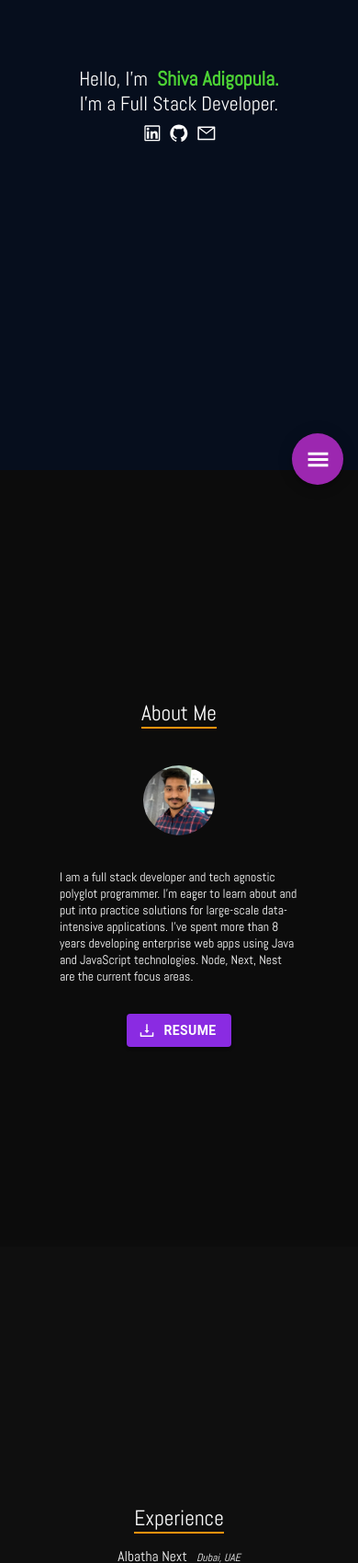
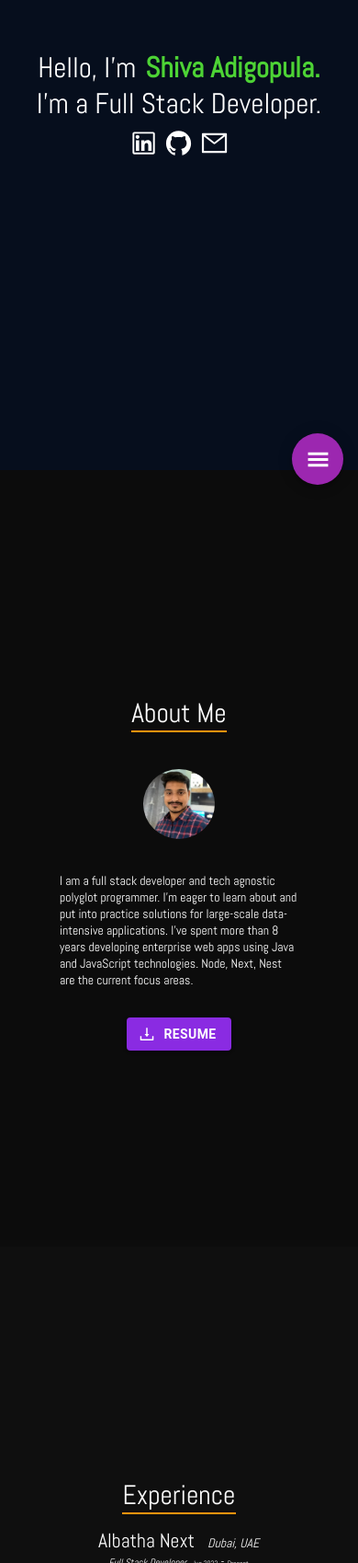
Before and after one commit to ShivaAdigopula/my-portfolio, a React (Create React App) app: page / in a window 390 px wide. Shown: the part 301-2000 px from the top of the page at 92% size. Built offline with nearby package versions, Linux system fonts and the light colour scheme.

Commit message:
updated css for mobile friendliness

```diff
--- a/src/App.css
+++ b/src/App.css
@@ -41,7 +41,7 @@ html, body {
 .intro{
   background-color: #060e1d;
   min-height: 100vh;
-  font-size: calc(10px + 3vmin);
+  font-size: calc(10px + 2.5vmax);
   color: white;
 }
 
@@ -98,17 +98,17 @@ html, body {
   text-align: center;
   /* background-color: #00afeb3b; */
   /* padding: 2vmin 0 2vmin 0; */
-  font-size: 6vmin;
+  font-size: calc(10px + 5vmin);
   text-decoration: unset;
   border-bottom: 2px solid #ff930d;
 
 }
 .company {
-  font-size: 4vmin;
+  font-size: calc(10px + 3vmin);
   font-weight: 400;
 }
 .location {
-  margin-left: 10px;
+  margin-left: calc(10px + 1vmin);
   font-style: italic;
 }
 .role {
@@ -124,7 +124,7 @@ html, body {
 .experience {
   background-color: #0f0f0f;
   min-height: 100vh;
-  font-size: calc(4px + 2vmin);
+  font-size: calc(6px + 2vmin);
   color:#fafafa;
 
 }
--- a/src/App.js
+++ b/src/App.js
@@ -7,7 +7,7 @@ import { data } from './assets/data';
 import { ExperienceList } from './components/experienceList';
 import { Fade, Zoom } from 'react-reveal';
 import { SkillsComponent } from './components/skills';
-import { Grid, Link, SpeedDial, SpeedDialAction } from '@mui/material';
+import { Link, SpeedDial, SpeedDialAction } from '@mui/material';
 import { GiHamburgerMenu, GiSkills } from 'react-icons/gi';
 import { BsFillPersonFill } from 'react-icons/bs';
 import { MdWork , MdClose} from 'react-icons/md';
@@ -16,9 +16,9 @@ function App() {
   const { name, designation, about, experience, socialNetworks, skills, resume } = data;
 
   const actions = [
-    { icon: <Link  href="#about">< BsFillPersonFill size={25} /></Link>, name: 'About' },
-    { icon: <Link  href="#experience"><MdWork size={25} /></Link>, name: 'Experience' },
-    { icon: <Link  href="#skills"><GiSkills size={25}/></Link>, name: 'Skills' },
+    { icon: <Link  style={{paddingTop:5}} href="#about">< BsFillPersonFill size={25} /></Link>, name: 'About' },
+    { icon: <Link style={{paddingTop:5}} href="#experience"><MdWork size={25} /></Link>, name: 'Experience' },
+    { icon: <Link style={{paddingTop:5}} href="#skills"><GiSkills size={25}/></Link>, name: 'Skills' },
   ];
   return (<Fragment>
     <SpeedDial
@@ -30,6 +30,7 @@ function App() {
       >
         {actions.map((action) => (
           <SpeedDialAction
+            style={{paddingTop:3}}
             key={action.name}
             icon={action.icon}
             tooltipTitle={action.name}
```
